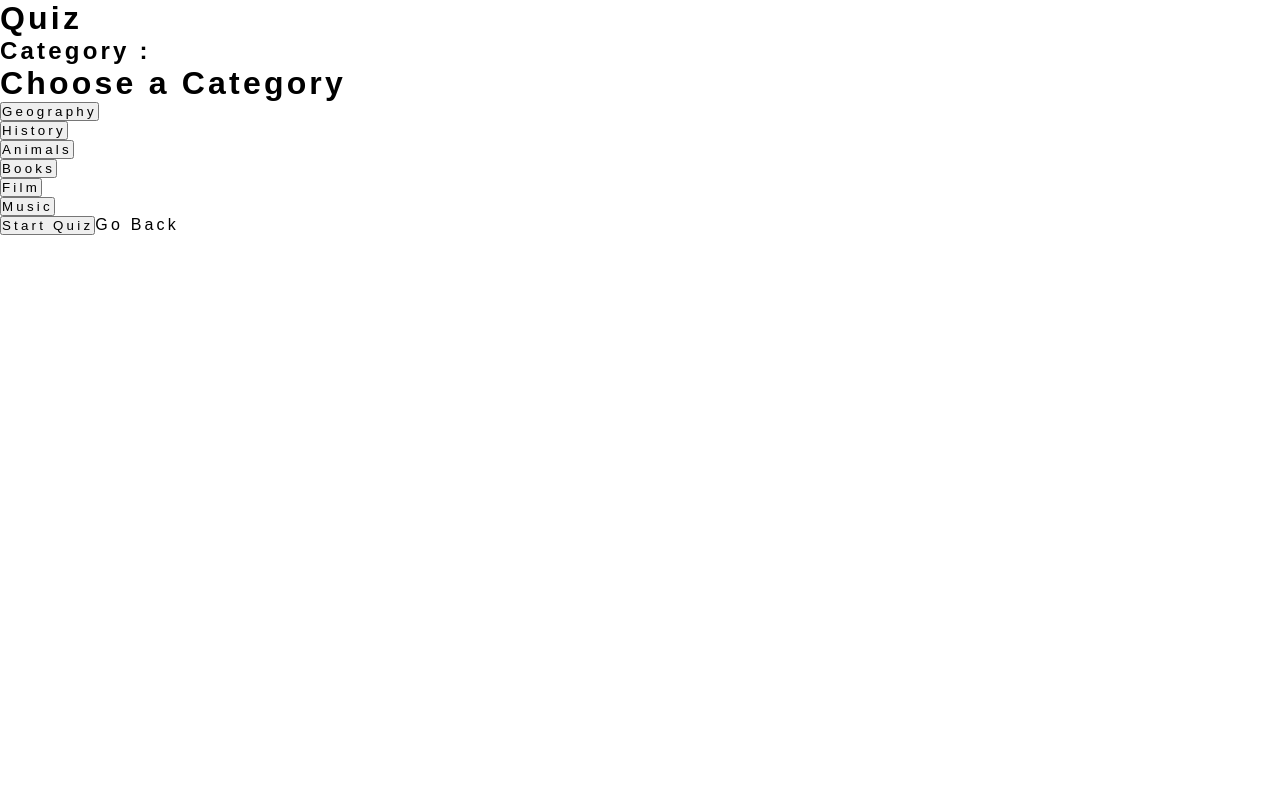
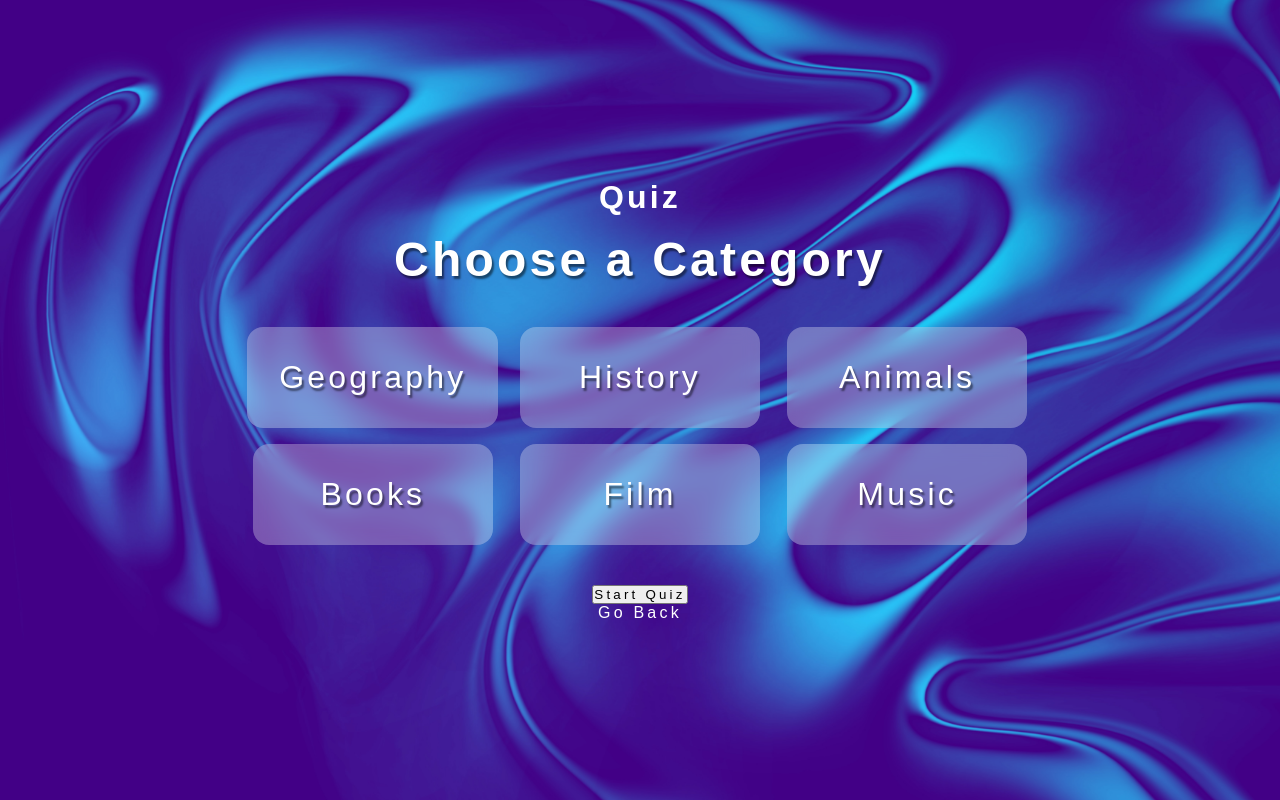
Before and after one commit to RaspberryChaos/trivia-app, a Next.js app: page /quiz in a window 1280 px wide. Built offline with nearby package versions, Linux system fonts and the light colour scheme.

Commit message:
category list styled

```diff
--- a/components/Category.tsx
+++ b/components/Category.tsx
@@ -9,7 +9,7 @@ type CategoryProps = {
 const Category: React.FC<CategoryProps> = ({title, callback, categoryNum}) => {
     return (
         <div>
-            <button onClick={callback} value={categoryNum}>{title}</button>
+            <button onClick={callback} value={categoryNum} className="category">{title}</button>
         </div>
         )
 };
--- a/components/CategoryList.tsx
+++ b/components/CategoryList.tsx
@@ -1,5 +1,6 @@
 import React from "react";
 import Category from "../components/Category";
+import styles from "../styles/CategoryList.module.css";
 
 type Props = {
   chooseCategory: any;
@@ -8,13 +9,15 @@ type Props = {
 const CategoryList: React.FC<Props> = ({ chooseCategory }) => {
   return (
     <div>
-      <h1>Choose a Category</h1>
+      <h1 className={styles.heading}>Choose a Category</h1>
+      <div className={styles.grid}>
       <Category title="Geography" categoryNum={22} callback={chooseCategory} />
       <Category title="History" categoryNum={23} callback={chooseCategory} />
       <Category title="Animals" categoryNum={27} callback={chooseCategory} />
       <Category title="Books" categoryNum={10} callback={chooseCategory} />
       <Category title="Film" categoryNum={11} callback={chooseCategory} />
       <Category title="Music" categoryNum={12} callback={chooseCategory} />
+      </div>
     </div>
   );
 };
--- a/pages/index.tsx
+++ b/pages/index.tsx
@@ -4,7 +4,7 @@ import styles from "../styles/Home.module.css";
 
 const Home: NextPage = () => {
   return (
-    <div className={styles.container}>
+    <div className="container">
       <div className={styles.card}>
         <div className={styles.content}>
           <h1 className={styles.heading}>Trivia Game</h1>
--- a/pages/quiz.tsx
+++ b/pages/quiz.tsx
@@ -5,6 +5,7 @@ import QuestionCard from "../components/QuestionCard";
 import CategoryList from "../components/CategoryList";
 import { fetchQuestions } from "./api/triviaAPI";
 import { QuestionState, Difficulty} from "./api/triviaAPI";
+import styles from "../styles/Quiz.module.css";
 
 export type AnswerObject = {
     question: string,
@@ -78,14 +79,24 @@ const questions: NextPage = () => {
     }
 
     return (
-        <div>
+        <div className="container">
             <h1>Quiz</h1>
-            <h2>Category : {category}</h2>
-            {gameOver && <CategoryList chooseCategory={chooseCategory} />}
+
+            {category &&
+            <h2>Category : {category}</h2>}
+
+            {gameOver && !category &&
+            <CategoryList chooseCategory={chooseCategory} />}
+
             {gameOver || userAnswers.length === totalQuestions ?
             <button onClick={startQuiz}>Start Quiz</button> : null }
-            {!gameOver && <p>Score: {score}</p>}
-            {loading && <p>Loading Questions...</p>}
+
+            {!gameOver &&
+            <p>Score: {score}</p>}
+
+            {loading &&
+            <p>Loading Questions...</p>}
+
             {!loading && !gameOver &&
             <QuestionCard
             question={questions[number].question}
@@ -95,8 +106,10 @@ const questions: NextPage = () => {
             questionNum={number+1}
             totalQuestions={totalQuestions}
             /> }
+
             {!gameOver && !loading && number < totalQuestions -1 && userAnswers.length === number + 1 &&
             <button onClick={nextQuestion}>Next Question</button>}
+
             <Link href="/" passHref>Go Back</Link>
         </div>
     )
--- /dev/null
+++ b/styles/CategoryList.module.css
@@ -0,0 +1,20 @@
+.heading {
+    text-shadow: var(--txt-shadow);
+    margin: 1rem;
+}
+
+.grid {
+    display: grid;
+    grid-template-columns: 1fr 1fr;
+    text-align: center;
+    margin: 2rem 0;
+}
+
+@media (min-width : 768px) {
+    .heading {
+        font-size: 3rem;
+    }
+    .grid {
+        grid-template-columns: 1fr 1fr 1fr;
+    }
+  }
--- a/styles/globals.css
+++ b/styles/globals.css
@@ -4,6 +4,7 @@
   --clr-darkpurple: #401793;
   --clr-blue: #3B42AD;
   --txt-shadow: 2px 3px 2px rgba(0, 0, 0, 0.5);
+  --bg-transparent:  rgba(255, 255, 255, 0.3);
 }
 
 * {
@@ -18,3 +19,41 @@ a {
   color: inherit;
   text-decoration: none;
 }
+
+.container {
+  background-color: var(--clr-darkpurple);
+  background-image: url("../public/bg.jpg");
+  background-size: cover;
+  min-width:100%;
+  min-height: 100vh;
+  display: flex;
+  justify-content: center;
+  align-items: center;
+  flex-direction: column;
+  color: var(--clr-text);
+  text-align: center;
+}
+
+.category {
+  padding: 1rem;
+  border-radius: 1rem;
+  border: none;
+  margin: 0.5rem;
+  min-width: 90%;
+  background-color: var(--bg-transparent);
+  backdrop-filter: blur(8px);
+  color: var(--clr-text);
+  text-shadow: var(--txt-shadow);
+}
+
+.category:hover {
+  background-color: var(--clr-darkpurple);
+}
+
+
+@media (min-width : 768px) {
+  .category {
+    font-size: 2rem;
+    padding: 2rem;
+  }
+}
```
Also changed, not shown: styles/Home.module.css (+3 -5 lines), styles/Quiz.module.css (added).
